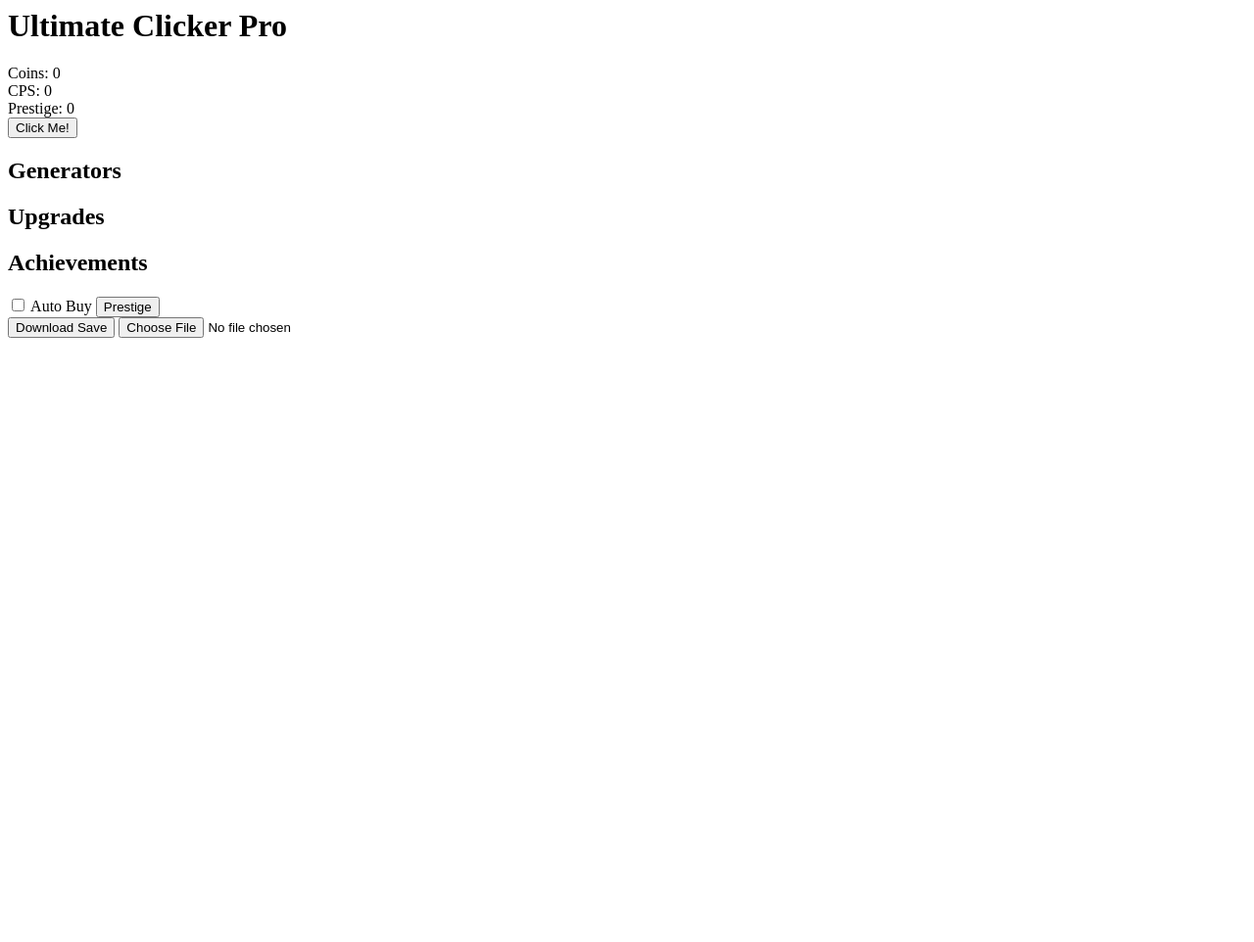
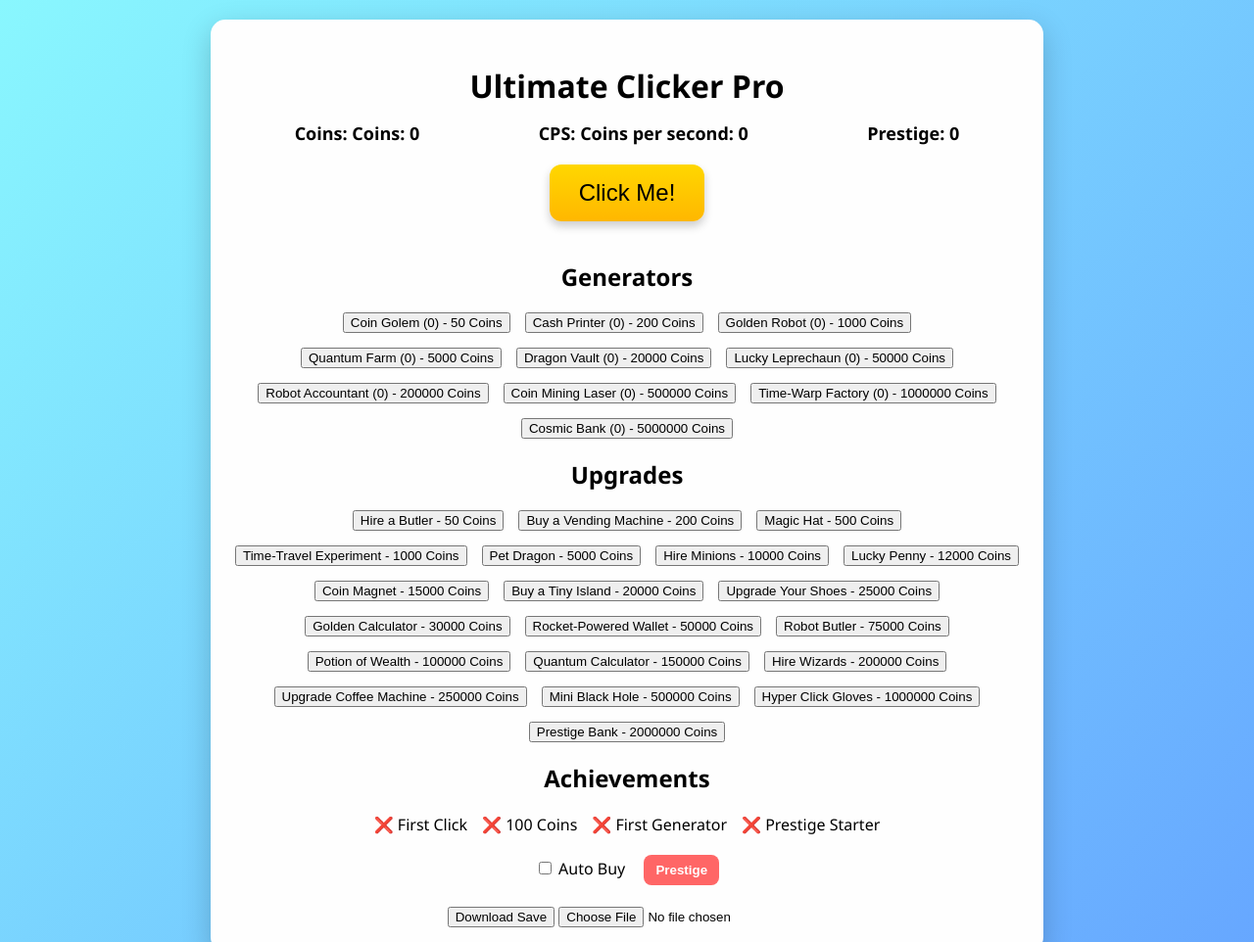
Before and after one commit to Turtle5757/Clicker, a plain HTML site: page index.html in a window 1280 px wide. Shown: the top 962 px of the page at 98% size. Before the commit the page ends 800 px from the top, so only its background shows below. Drawn offline with Linux system fonts and the light colour scheme.

Commit message:
Update index.html

```diff
--- a/index.html
+++ b/index.html
@@ -1,3 +1,12 @@
+<!DOCTYPE html>
+<html lang="en">
+<head>
+<meta charset="UTF-8">
+<meta name="viewport" content="width=device-width, initial-scale=1.0">
+<title>Ultimate Clicker Pro</title>
+<link rel="stylesheet" href="style.css">
+</head>
+<body>
 <div class="game-container">
   <h1>Ultimate Clicker Pro</h1>
 
@@ -34,3 +43,6 @@
     <input type="file" onchange="loadSave(event)">
   </div>
 </div>
+<script src="script.js"></script>
+</body>
+</html>
```
